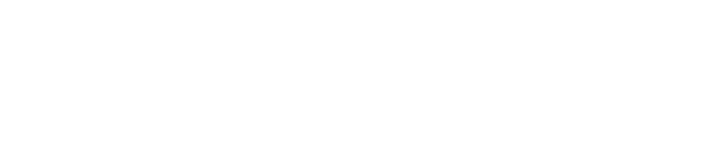
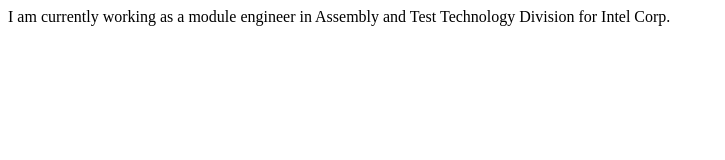
Before and after one commit to niranjan-parab/niranjan-parab.github.io, a plain HTML site: page index.html in a window 1280 px wide. Shown: the whole page, without its empty margins (0-725 px from the left). Drawn offline with Linux system fonts and the light colour scheme.

Commit message:
Update index.html
Starting to add body

```diff
--- a/index.html
+++ b/index.html
@@ -4,4 +4,7 @@
     <meta charset = "utf-8">
     <title> Website of Niranjan Parab</title>
   </head>
+  <body>
+    I am currently working as a module engineer in Assembly and Test Technology Division for Intel Corp.
+  </body>
 </html>
```
